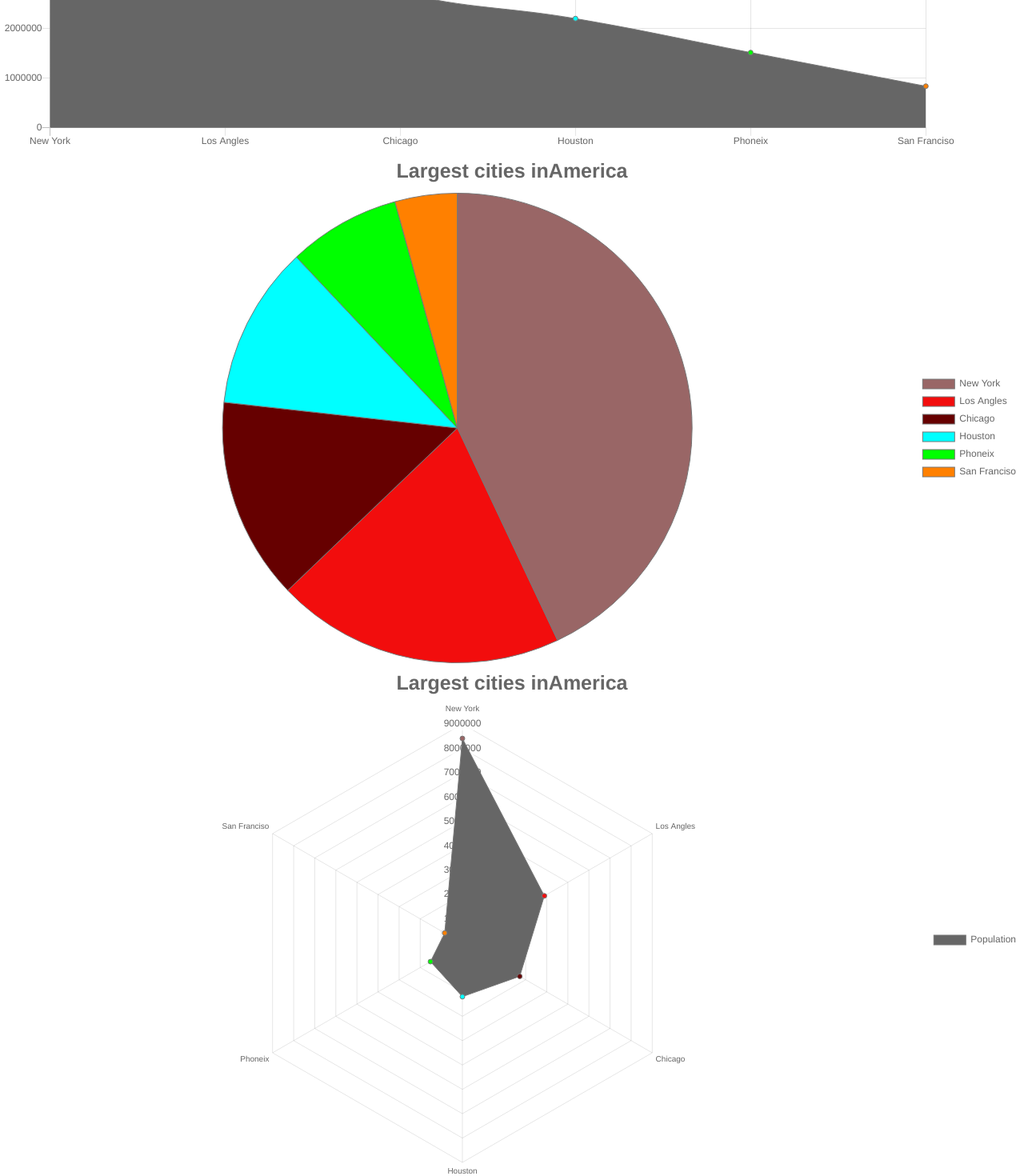
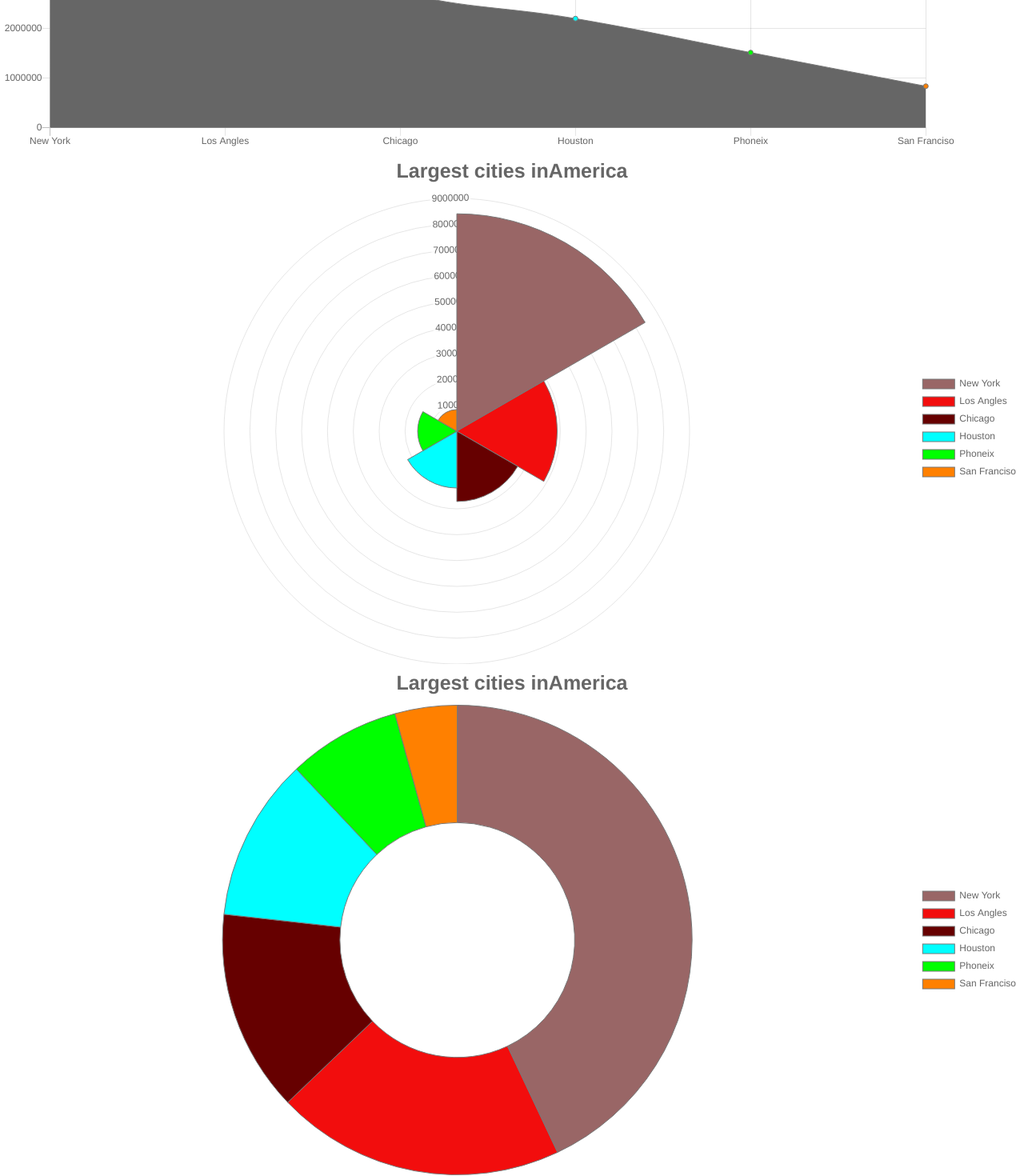
Before and after one commit to buntydev1/React-Chartjs-2, a React (Create React App) app in the folder reactcharts/: page / in a window 1280 px wide. Shown: the part 450-1920 px from the top of the page at 80% size. Built offline with nearby package versions, Linux system fonts and the light colour scheme.

Commit message:
charts modified

```diff
--- a/reactcharts/src/components/Chart.js
+++ b/reactcharts/src/components/Chart.js
@@ -1,5 +1,5 @@
 import React, { Component } from "react";
-import {Line,Pie, Radar} from 'react-chartjs-2';
+import {Line,Polar, Doughnut} from 'react-chartjs-2';
 
 class Chart extends Component {
     constructor(props){
@@ -32,7 +32,7 @@ class Chart extends Component {
             }
         }}
       />
-      <Pie
+      <Polar
         data={this.state.chartData}
         options={{
             title:{
@@ -46,7 +46,7 @@ class Chart extends Component {
             }
         }}
       />
-      <Radar
+      <Doughnut
         data={this.state.chartData}
         options={{
             title:{
```
Also changed, not shown: 1 other file (tests, documents, lock files or other folders).
